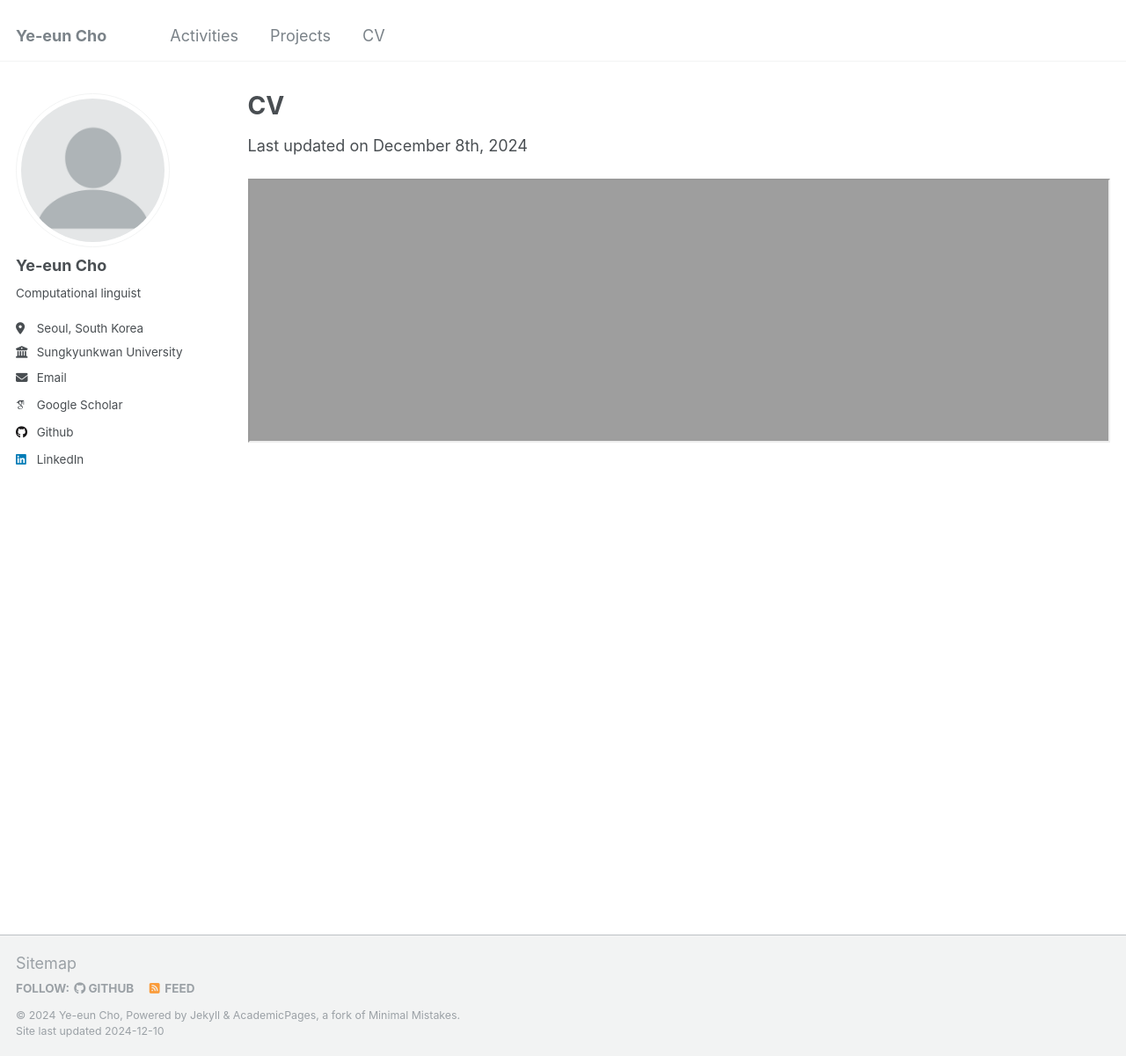
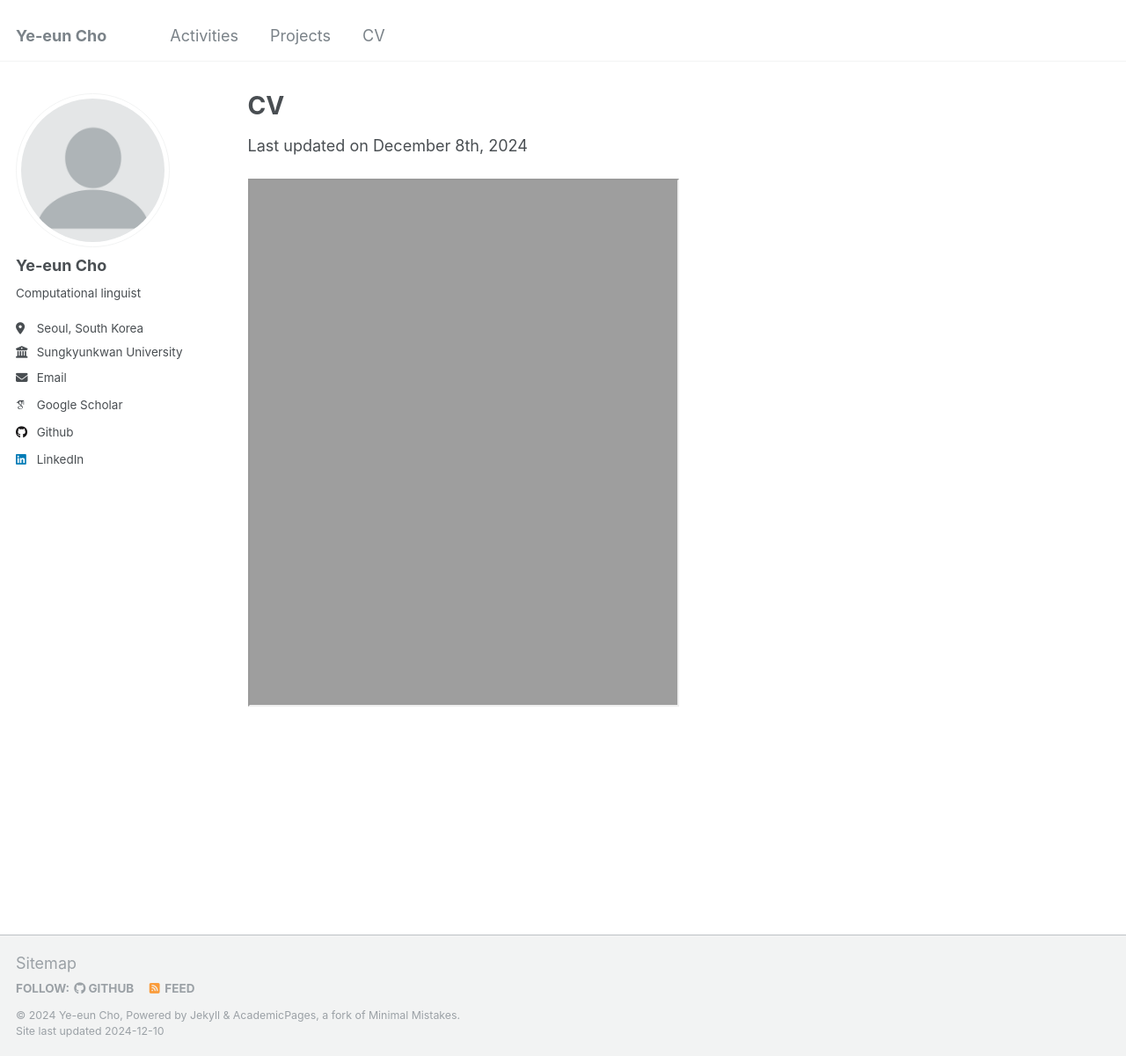
Before and after one commit to joyennn/joyennn, a Jekyll site: the page built from _pages/cv.md, in a window 1280 px wide and 1200 px high. Shown: the whole window at 88% size. Built offline with Jekyll 4.4.1, drawn with Linux system fonts in a browser that asks for light colours; some web fonts are replaced.

Commit message:
Update cv.md

```diff
--- a/_pages/cv.md
+++ b/_pages/cv.md
@@ -11,5 +11,5 @@ redirect_from:
 
 Last updated on December 8th, 2024
 
-<iframe src="https://joyennn.github.io/files/resume_public_241208.pdf" width="100%" height="300px">
+<iframe src="https://joyennn.github.io/files/resume_public_241208.pdf" width="50%" height="600px">
 </iframe>
```
